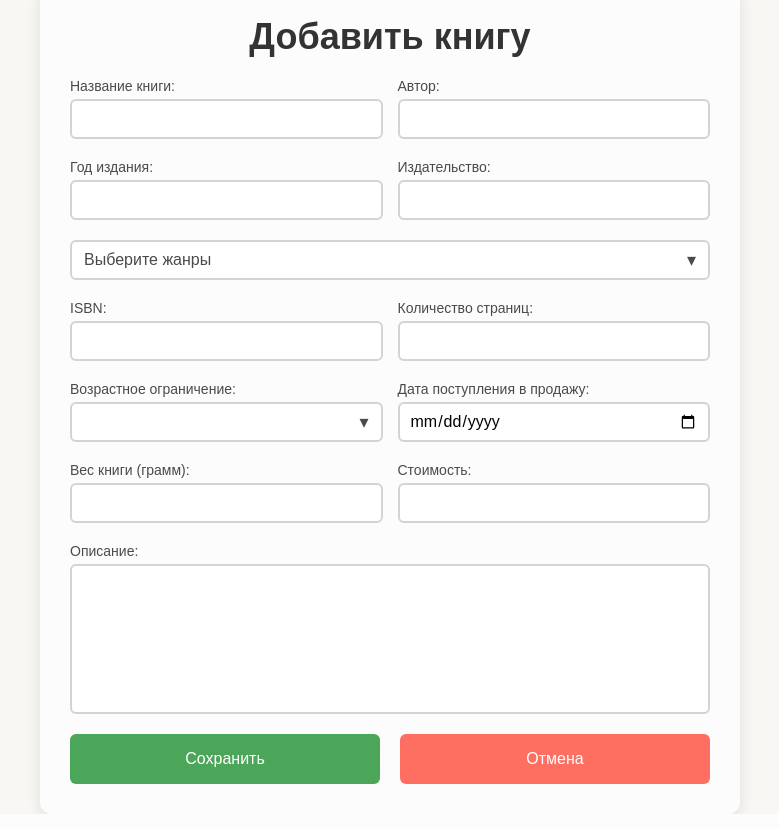
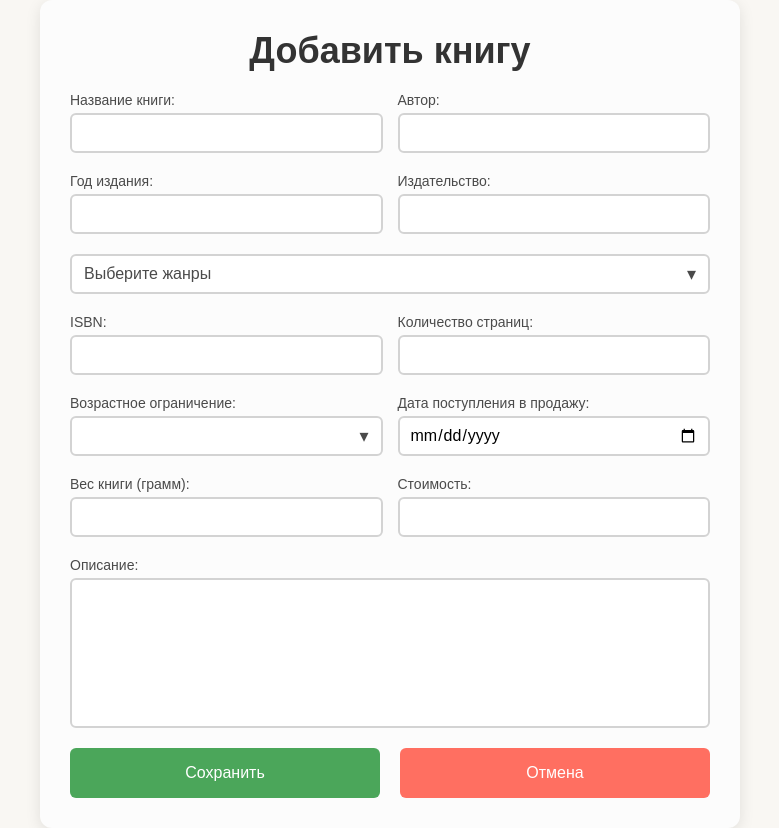
Before and after one commit to Nikpust/WEB-backend, a PHP site: page / in a window 1280 px wide. Shown: the whole page, without its empty margins (250-1029 px from the left). Run offline with PHP 8.4, Linux system fonts and the light colour scheme.

Commit message:
style: обновление стилей

```diff
--- a/app/static/css/style.css
+++ b/app/static/css/style.css
@@ -9,9 +9,10 @@ body {
     display: flex;
     justify-content: center;
     align-items: center;
-    height: 100vh;
+    min-height: 100vh;
     background-color: #F9F7F3;
     font-size: 16px;
+    overflow: auto;
 }
 
 .form-container {
@@ -74,6 +75,11 @@ form {
     border-color: #FF9F00;
     box-shadow: 0 0 5px rgba(255, 159, 0, 0.4);
     outline: none;
+}
+
+.form-input.error:focus {
+    border-color: #FF6F61 !important;
+    box-shadow: 0 0 5px rgba(255, 0, 0, 0.5);
 }
 
 textarea.form-input {
```
